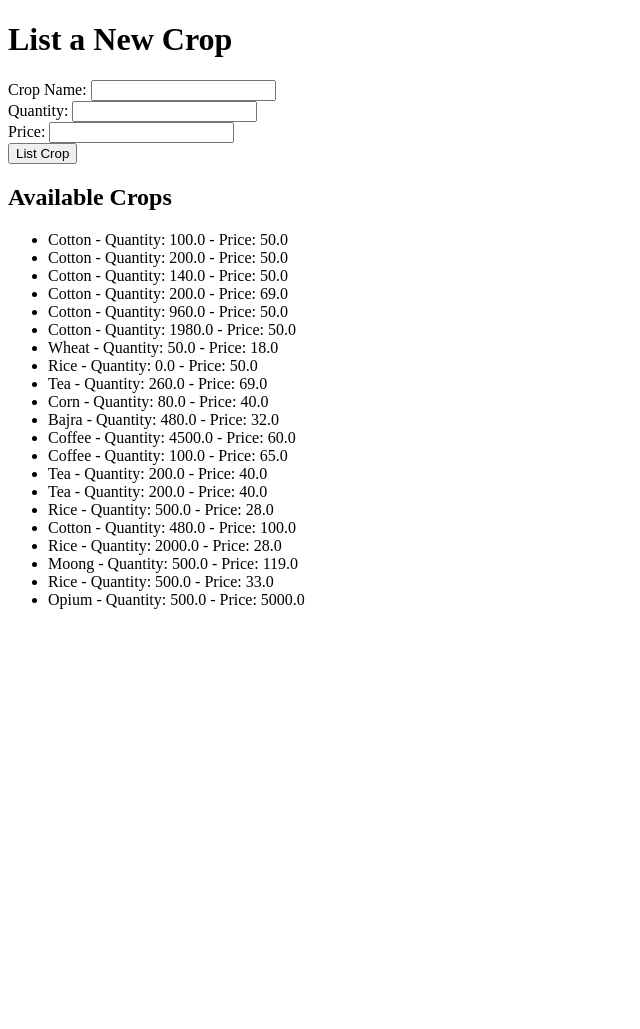
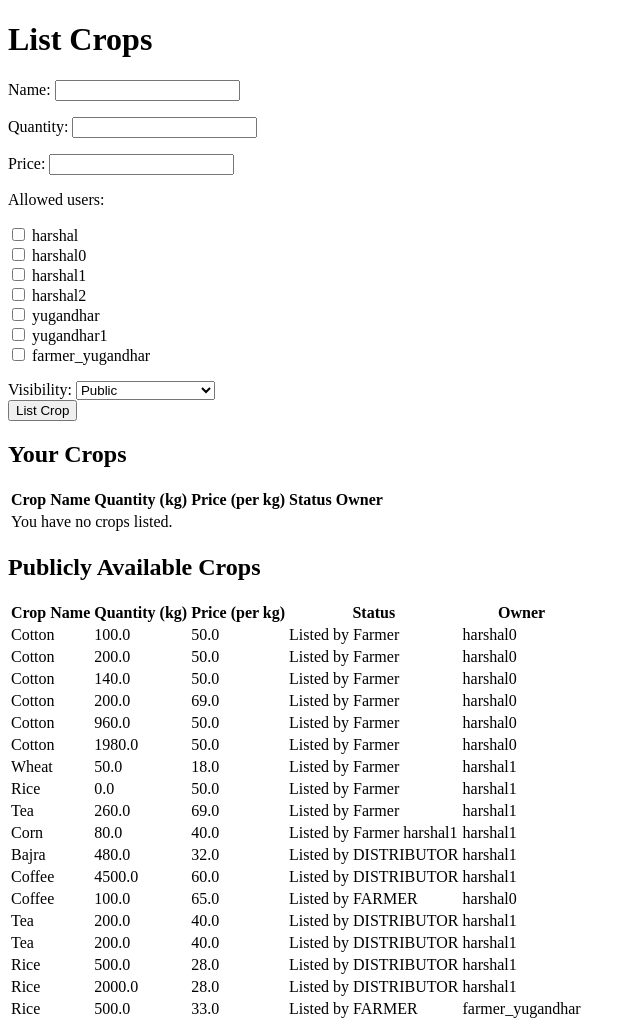
Before and after one commit to ATHARVA-GAWAS/Blockchain-Supply-chain, a Django app: page /list_crops/ in a window 1280 px wide. Shown: the part 178-1207 px from the top of the page, without its empty margins (0-640 px from the left). Before the commit the page ends 787 px from the top, so only its background shows below. Run offline with Django 4.2, Linux system fonts and the light colour scheme; a user stored in the database is signed in; data comes from the database, SQL or seed files in the repository; both versions use the stored data as it was after the commit.

Commit message:
listing crops for specific people only- (Blockchain to be implemented properly since it restarts from beginning everytime we restart)

```diff
--- a/supply_chain/forms.py
+++ b/supply_chain/forms.py
@@ -1,17 +1,21 @@
 # supply_chain/forms.py
+from django import forms
+from .models import Crop
+from django.contrib.auth.forms import UserCreationForm
+from .models import CustomUser
 from django import forms
 from .models import Crop
 
 class CropForm(forms.ModelForm):
+    allowed_users = forms.ModelMultipleChoiceField(
+        queryset=CustomUser.objects.all(),  # Filter for customers or specific roles
+        widget=forms.CheckboxSelectMultiple,  # You can also use a select widget
+        required=False
+    )
+
     class Meta:
         model = Crop
-        fields = ['name', 'quantity', 'current_stage']
-
-# supply_chain/forms.py
-from django.contrib.auth.forms import UserCreationForm
-from .models import CustomUser
-from django import forms
-from .models import Crop
+        fields = ['name', 'quantity', 'price', 'allowed_users']
 
 class CropPriceUpdateForm(forms.ModelForm):
     class Meta:
--- a/supply_chain/models.py
+++ b/supply_chain/models.py
@@ -25,11 +25,11 @@ class Crop(models.Model):
     status = models.CharField(max_length=20, choices=[('listed', 'Listed'), ('sold', 'Sold')])
     current_stage = models.CharField(max_length=100, default='Listed by Farmer')
     transaction_hash = models.CharField(max_length=64, blank=True, null=True)
+    allowed_users = models.ManyToManyField(CustomUser, related_name='allowed_crops', blank=True)
+    visibility = models.CharField(max_length=10, choices=[('public', 'Public'), ('private', 'Private')], default='public')
 
     def __str__(self):
         return f"{self.name} - {self.quantity} kg - {self.current_stage}"
-
-
 
 # class Crop(models.Model):
 #     name = models.CharField(max_length=100)
--- a/supply_chain/templates/list_crops.html
+++ b/supply_chain/templates/list_crops.html
@@ -1,52 +1,104 @@
 {% extends 'base.html' %}
 
-{% comment %} {% extends 'base.html' %}
 {% block content %}
-    <h1>List a New Crop</h1>
-    <form method="post">
+<h1>List Crops</h1>
+
+<!-- Crop Listing Form -->
+<form method="POST" action="{% url 'list_crops' %}">
     {% csrf_token %}
-        {{ form.as_p }}
-        <button type="submit">List Crop</button>
-    </form>
-{% endblock %} {% endcomment %}
+    {{ form.as_p }}  <!-- Render the form fields here -->
 
+    <div>
+        <label for="visibility">Visibility:</label>
+        <select name="visibility" id="visibility" onchange="toggleUserSelection(this.value)">
+            <option value="public">Public</option>
+            <option value="private">Specific Users Only</option>
+        </select>
+    </div>
 
+    <div id="userSelection" style="display:none;">
+        <label for="allowed_users">Select Users:</label>
+        <select name="allowed_users" id="allowed_users" multiple>
+            {% for user in users %}
+                <option value="{{ user.id }}">{{ user.username }}</option>
+            {% endfor %}
+        </select>
+    </div>
 
-{% block content %}
-    <h1>List a New Crop</h1>
-
-    <!-- Display messages for success or error -->
-    {% if messages %}
-        {% for message in messages %}
-            <div class="alert alert-{{ message.tags }}">
-                {{ message }}
-            </div>
-        {% endfor %}
-    {% endif %}
-
-    <form method="post">
-        {% csrf_token %}
-        <div>
-            <label for="name">Crop Name:</label>
-            <input type="text" name="name" id="name" required>
-        </div>
-        <div>
-            <label for="quantity">Quantity:</label>
-            <input type="number" name="quantity" id="quantity" step="0.01" required>
-        </div>
-        <div>
-            <label for="price">Price:</label>
-            <input type="number" name="price" id="price" step="0.01" required>
-        </div>
     <button type="submit">List Crop</button>
 </form>
 
-    <h2>Available Crops</h2>
+{% if messages %}
     <ul>
-        {% for crop in crops %}
-            <li>{{ crop.name }} - Quantity: {{ crop.quantity }} - Price: {{ crop.price }}</li>
-        {% empty %}
-            <li>No crops available.</li>
+        {% for message in messages %}
+            <li>{{ message }}</li>
         {% endfor %}
     </ul>
+{% endif %}
+
+<h2>Your Crops</h2>
+<table>
+    <thead>
+        <tr>
+            <th>Crop Name</th>
+            <th>Quantity (kg)</th>
+            <th>Price (per kg)</th>
+            <th>Status</th>
+            <th>Owner</th>
+        </tr>
+    </thead>
+    <tbody>
+        {% for crop in crops %}
+            {% if crop.current_owner == request.user or request.user in crop.allowed_users.all %}
+                <tr>
+                    <td>{{ crop.name }}</td>
+                    <td>{{ crop.quantity }}</td>
+                    <td>{{ crop.price }}</td>
+                    <td>{{ crop.current_stage }}</td>
+                    <td>{{ crop.current_owner.username }}</td>
+                </tr>
+            {% endif %}
+        {% empty %}
+            <tr>
+                <td colspan="5">You have no crops listed.</td>
+            </tr>
+        {% endfor %}
+    </tbody>
+</table>
+
+<h2>Publicly Available Crops</h2>
+<table>
+    <thead>
+        <tr>
+            <th>Crop Name</th>
+            <th>Quantity (kg)</th>
+            <th>Price (per kg)</th>
+            <th>Status</th>
+            <th>Owner</th>
+        </tr>
+    </thead>
+    <tbody>
+        {% for crop in public_crops %}
+            <tr>
+                <td>{{ crop.name }}</td>
+                <td>{{ crop.quantity }}</td>
+                <td>{{ crop.price }}</td>
+                <td>{{ crop.current_stage }}</td>
+                <td>{{ crop.current_owner.username }}</td>
+            </tr>
+        {% empty %}
+            <tr>
+                <td colspan="5">No public crops available.</td>
+            </tr>
+        {% endfor %}
+    </tbody>
+</table>
+
+
+<script>
+function toggleUserSelection(value) {
+    document.getElementById('userSelection').style.display = (value === 'private') ? 'block' : 'none';
+}
+</script>
+
 {% endblock %}
--- a/supply_chain/views.py
+++ b/supply_chain/views.py
@@ -5,10 +5,11 @@ from django.http import HttpResponseForbidden
 from django.http import JsonResponse
 from django.shortcuts import render, redirect,get_object_or_404
 from django.contrib.auth.decorators import login_required
-from .models import Crop, Transaction, StoreBlock
+from .models import Crop, Transaction, StoreBlock,CustomUser
 from .blockchain import Blockchain, Block
 from django.contrib.auth.models import User
 from django.contrib.auth import logout
+from .forms import CropForm
 
 
 # Create your views here.
@@ -43,18 +44,31 @@ def transaction_history(request):
 @login_required
 def dashboard(request):
     user = request.user
+
     if user.role == 'FARMER':
-        crops = Crop.objects.all()
-        return render(request, 'farmer_dashboard.html', {'crops': crops})
+        # Crops specifically allowed for this user (those listed for them by others)
+        user_crops = Crop.objects.filter(allowed_users=user)
+
+        # Publicly available crops (those that are public for all users)
+        public_crops = Crop.objects.filter(visibility='public')
+
+        return render(request, 'farmer_dashboard.html', {'user_crops': user_crops, 'public_crops': public_crops})
+
     elif user.role == 'DISTRIBUTOR':
-        crops = Crop.objects.all()
-        return render(request, 'distributor_dashboard.html', {'crops': crops})
+        user_crops = Crop.objects.filter(allowed_users=user)
+        public_crops = Crop.objects.filter(visibility='public')
+
+        return render(request, 'distributor_dashboard.html', {'user_crops': user_crops, 'public_crops': public_crops})
+
     elif user.role == 'CONSUMER':
-        crops = Crop.objects.all()  # Consumers can view all available crops
-        return render(request, 'consumer_dashboard.html', {'crops': crops})
+        # Consumers can view all crops that are publicly available
+        public_crops = Crop.objects.filter(visibility='public')
+        user_crops = Crop.objects.filter(allowed_users=user)
+
+        return render(request, 'consumer_dashboard.html', {'user_crops': user_crops,'public_crops': public_crops})
+
     else:
         return redirect('list_crops')
-
 
 
 # Initialize Blockchain instance
@@ -117,51 +131,54 @@ blockchain = Blockchain()
 #     crops = Crop.objects.all()
 #     return render(request, 'list_crops.html', {'crops': crops})
 
+from django.shortcuts import render, redirect
+from .models import Crop  # Assuming you have a Crop model
+from django.contrib import messages
+from django.contrib.auth.models import User
+
 @login_required
 def list_crops(request):
-    if request.user.role=='CUSTOMER':
+    if request.user.role == 'CUSTOMER':
         return render(request, 'not_allowed.html')
 
     if request.method == 'POST':
-        crop_name = request.POST.get('name')
-        quantity_str = request.POST.get('quantity')
-        price_str = request.POST.get('price')
+        form = CropForm(request.POST)
 
-        if crop_name and quantity_str and price_str:
-            try:
-                quantity = float(quantity_str)
-                price = float(price_str)
+        if form.is_valid():
+            crop = form.save(commit=False)  # Create crop instance without saving to the database yet
+            crop.current_owner = request.user  # Set the current owner
+            crop.current_stage = f'Listed by {request.user.role}'
 
-                crop = Crop.objects.create(
-                    name=crop_name,
-                    quantity=quantity,
-                    price=price,
-                    current_owner=request.user,
-                    current_stage=f'Listed by {request.user.role}'
-                )
-                crop.save()
+            # Handle visibility
+            crop.visibility = request.POST.get('visibility')
 
-                # Prepare transaction details
-                sender = request.user.username  # or user ID if needed
-                recipient = None  # Depending on your application, this could be an actual recipient
-                crop_id = crop.id
+            crop.save()  # Save the crop instance to the database
 
-                # Add the transaction to the blockchain
-                blockchain.add_transaction(sender, recipient, price, crop_id)
+            # Save the allowed users if visibility is private
+            if crop.visibility == 'private':
+                allowed_user_ids = request.POST.getlist('allowed_users')  # Get selected user IDs
+                crop.allowed_users.set(allowed_user_ids)  # Assuming you have a ManyToMany relationship
 
-                # Mine a new block
-                blockchain.mine_block()  # Call the mine_block method
+            # Add transaction to blockchain...
+            messages.success(request, f"Crop '{crop.name}' listed successfully!")
+            return redirect('list_crops')
+    else:
+        form = CropForm()
 
-                messages.success(request, f"Crop '{crop_name}' listed successfully and added to the blockchain!")
-            except ValueError:
-                messages.error(request, "Invalid quantity or price. Please enter numeric values.")
-        else:
-            messages.error(request, "All fields are required.")
+    # Get crops for current user and crops that are public or visible to the user
+    user_crops = Crop.objects.filter(current_owner=request.user)  # Crops owned by the user
+    public_crops = Crop.objects.filter(visibility='public')  # Public crops
+    allowed_crops = Crop.objects.filter(allowed_users=request.user)  # Crops visible to the user
 
-        return redirect('list_crops')
+    crops = user_crops | allowed_crops  # Combine owned and allowed crops
 
-    crops = Crop.objects.all()
-    return render(request, 'list_crops.html', {'crops': crops})
+    return render(request, 'list_crops.html', {
+        'form': form,
+        'crops': crops,
+        'public_crops': public_crops,
+        'users': CustomUser.objects.all()  # Fetch all users for the dropdown
+    })
+
 
 # def buy_crop(request, crop_id):
 #     crop = Crop.objects.get(id=crop_id)
```
Also changed, not shown: supply_chain/templates/consumer_dashboard.html (+25 -6 lines), supply_chain/templates/distributor_dashboard.html (+25 -6 lines), supply_chain/templates/farmer_dashboard.html (+17 -3 lines), db.sqlite3, supply_chain/migrations/0005_crop_allowed_users.py (added), supply_chain/migrations/0006_crop_visibility.py (added). Lines whose indentation alone changed are shown as unchanged.
